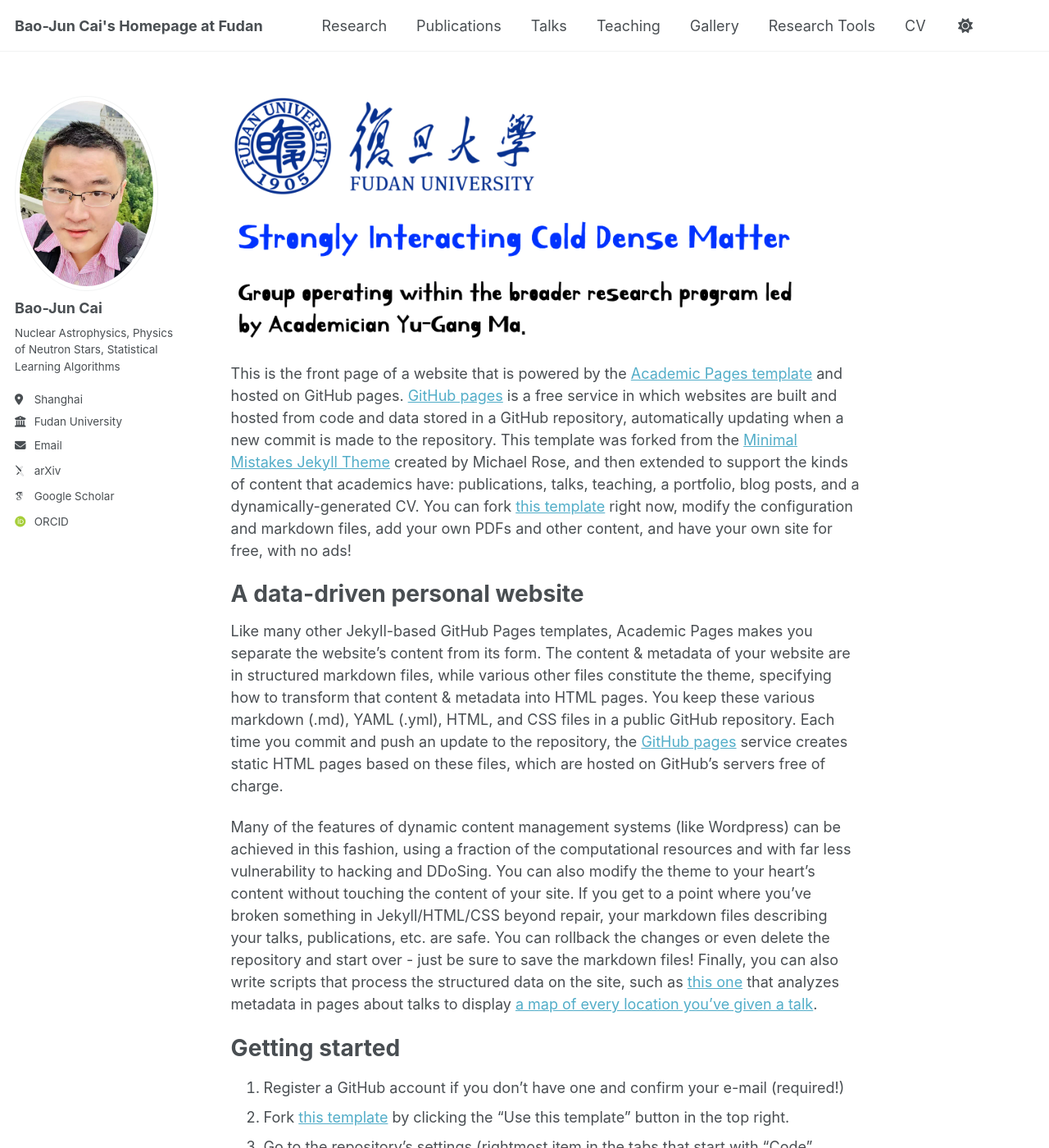
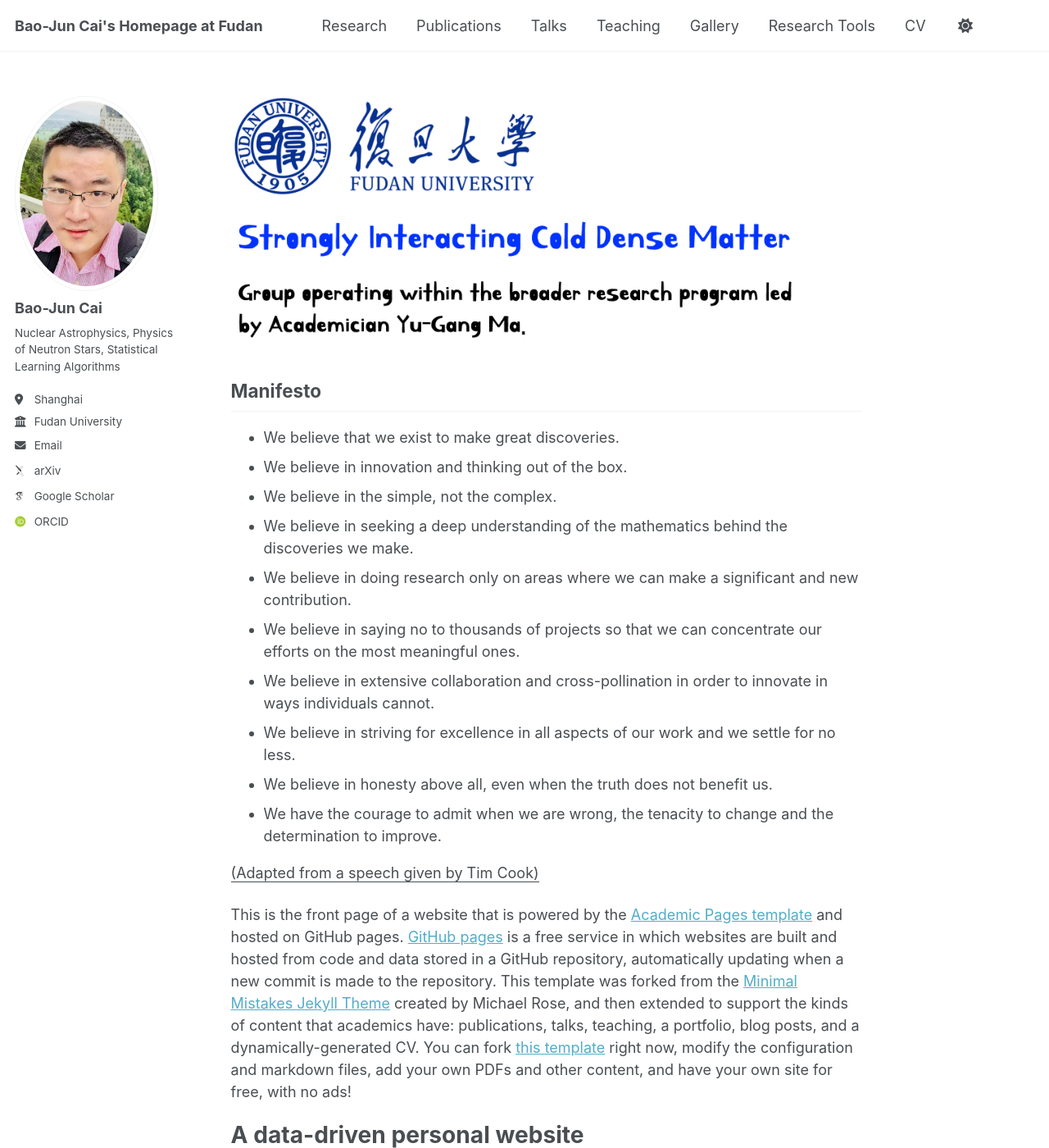
Before and after one commit to bjcai-phys/bjcai-phys.github.io, a Jekyll site: the page built from _pages/about.md, in a window 1280 px wide and 1400 px high. Shown: the whole window at 82% size. Built offline with Jekyll 4.4.1, drawn with Linux system fonts in a browser that asks for light colours; some web fonts are replaced.

Commit message:
Update about.md

```diff
--- a/_pages/about.md
+++ b/_pages/about.md
@@ -10,6 +10,20 @@ redirect_from:
 
 
 ![](https://bjcai-phys.github.io/images/fd-logo-rg.png){:width="90%"}
+
+## Manifesto
+- We believe that we exist to make great discoveries.
+- We believe in innovation and thinking out of the box.
+- We believe in the simple, not the complex.
+- We believe in seeking a deep understanding of the mathematics behind the discoveries we make.
+- We believe in doing research only on areas where we can make a significant and new contribution.
+- We believe in saying no to thousands of projects so that we can concentrate our efforts on the most meaningful ones.
+- We believe in extensive collaboration and cross-pollination in order to innovate in ways individuals cannot.
+- We believe in striving for excellence in all aspects of our work and we settle for no less.
+- We believe in honesty above all, even when the truth does not benefit us.
+- We have the courage to admit when we are wrong, the tenacity to change and the determination to improve.
+
+<ins>(Adapted from a speech given by Tim Cook)</ins>
 
 
 This is the front page of a website that is powered by the [Academic Pages template](https://github.com/academicpages/academicpages.github.io) and hosted on GitHub pages. [GitHub pages](https://pages.github.com) is a free service in which websites are built and hosted from code and data stored in a GitHub repository, automatically updating when a new commit is made to the repository. This template was forked from the [Minimal Mistakes Jekyll Theme](https://mmistakes.github.io/minimal-mistakes/) created by Michael Rose, and then extended to support the kinds of content that academics have: publications, talks, teaching, a portfolio, blog posts, and a dynamically-generated CV. You can fork [this template](https://github.com/academicpages/academicpages.github.io) right now, modify the configuration and markdown files, add your own PDFs and other content, and have your own site for free, with no ads!
```
